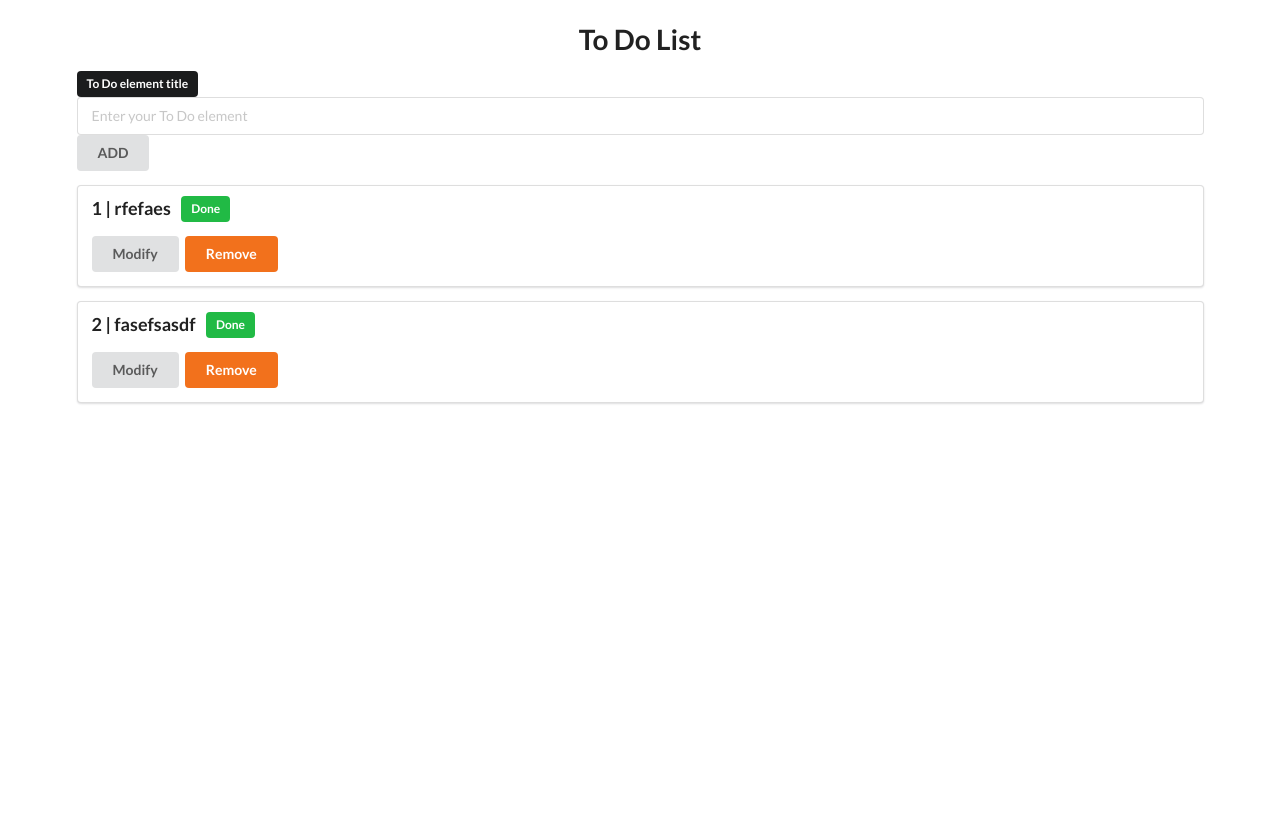
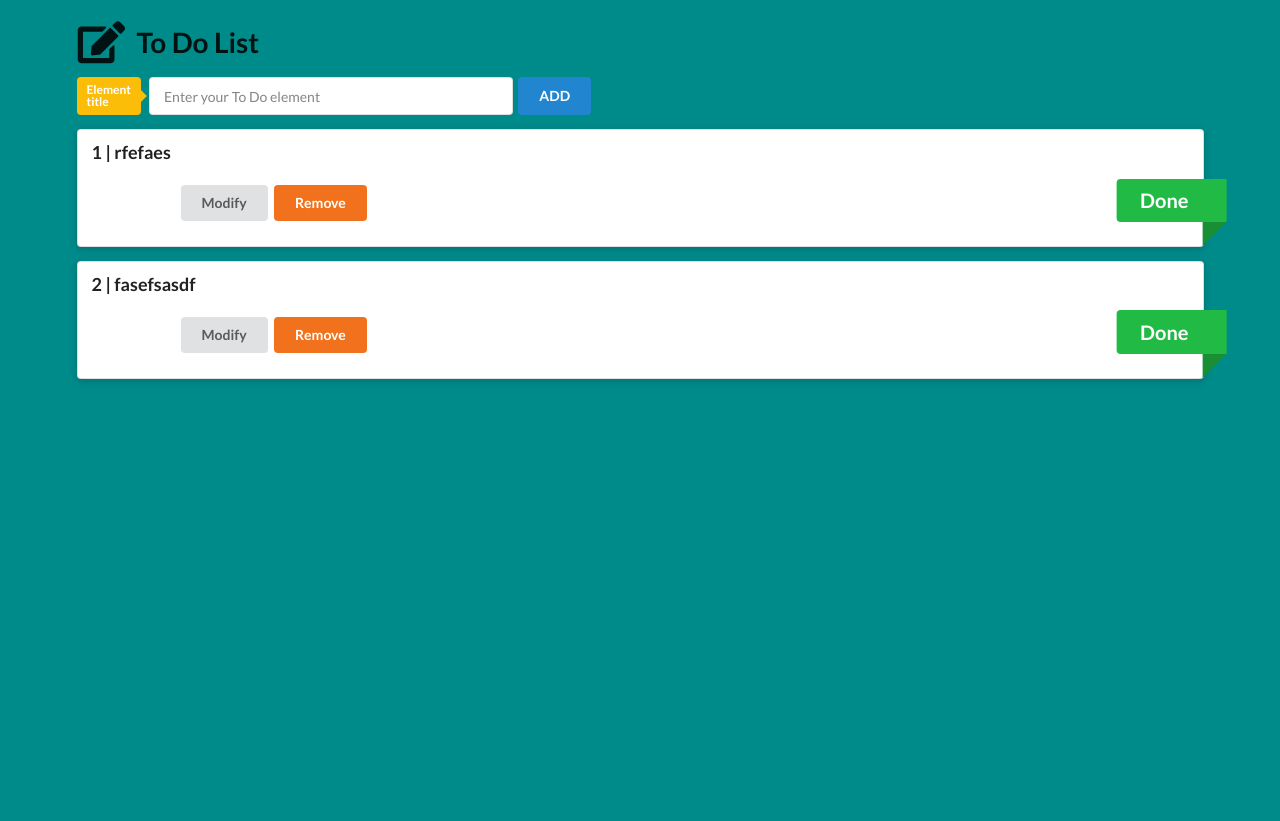
Before and after one commit to CN-28/To-Do-List, a Flask app: page / in a window 1280 px wide. Run offline with Flask 2, Linux system fonts and the light colour scheme; data comes from the database, SQL or seed files in the repository; both versions use the stored data as it was after the commit.

Commit message:
improving the appearance of the site

```diff
--- a/templates/index.html
+++ b/templates/index.html
@@ -9,30 +9,33 @@
     <link rel="stylesheet" href="https://cdn.jsdelivr.net/npm/semantic-ui@2.4.2/dist/semantic.min.css">
     <script src="https://cdn.jsdelivr.net/npm/semantic-ui@2.4.2/dist/semantic.min.js"></script>
 </head>
-<body>
+<body style="background-color: darkcyan;">
     <div class="ui container" style="margin-top: 25px">
-    <h1 class ='ui header'  align="center">To Do List</h1>
+    <h1 class ='ui header'  align="center">
+        <i class="edit icon"></i>
+        <div class="content">
+            To Do List
+        </div>
+    </h1>
 
     <form class='ui form' action="/add" method="post">
-        <div>
-            <label class='ui black label' for="enter">To Do element title</label>
+        <div class='ui input focus'>
+            <label class='ui yellow right pointing label' for="enter">Element title</label>
             <input type="text" name="enter" placeholder="Enter your To Do element">
             <br>
-            <button class ='ui button' type="submit">ADD</button>
+            <button style="margin-left: 5px" class ='ui blue button' type="submit">ADD</button>
         </div>
     </form>
 
     <!-- Listing all of ToDoList elements on page -->
     {% for element in ArrayOfToDoList %}
-    <div class='ui segment'>
-        <p class='ui big header'>{{ element.id }} | {{ element.title }}
-            {% if element.full == True %}
-                <span class='ui green label'>Done</span>
-            {% else %}
-                <span class='ui black label'>Not done yet</span>
-            {% endif %}
-        </p>
-
+    <div class='ui raised segment'>
+        <p class='ui big header'>{{ element.id }} | {{ element.title }}</p>
+        {% if element.full == True %}
+            <span style="margin-bottom: 10px;" class='ui huge green right ribbon label'>Done</span>
+        {% else %}
+            <span style="margin-bottom: 10px;" class='ui huge black right ribbon label'>Not done yet</span>
+        {% endif %}
 
         <a class='ui gray button' href="/modify/{{ element.id }}">Modify</a>
         <a class='ui orange button' href="/remove/{{ element.id }}">Remove</a>
```
Also changed, not shown: db.sqlite.
